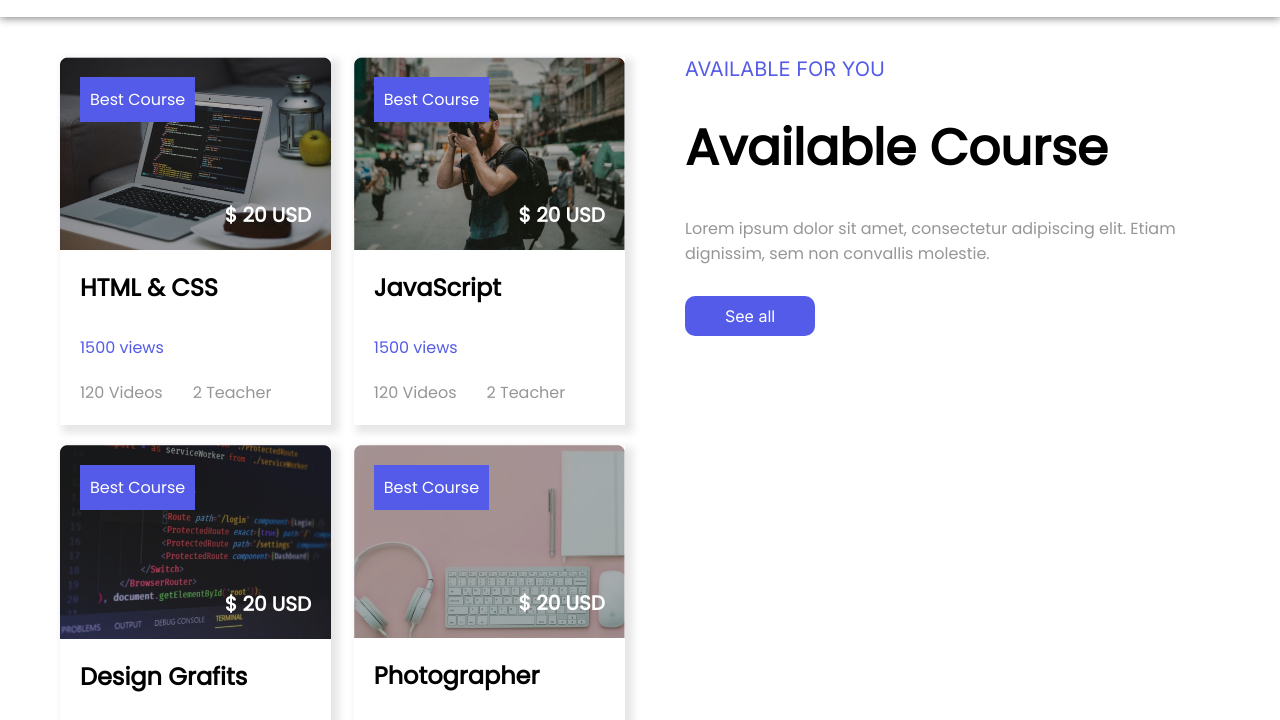
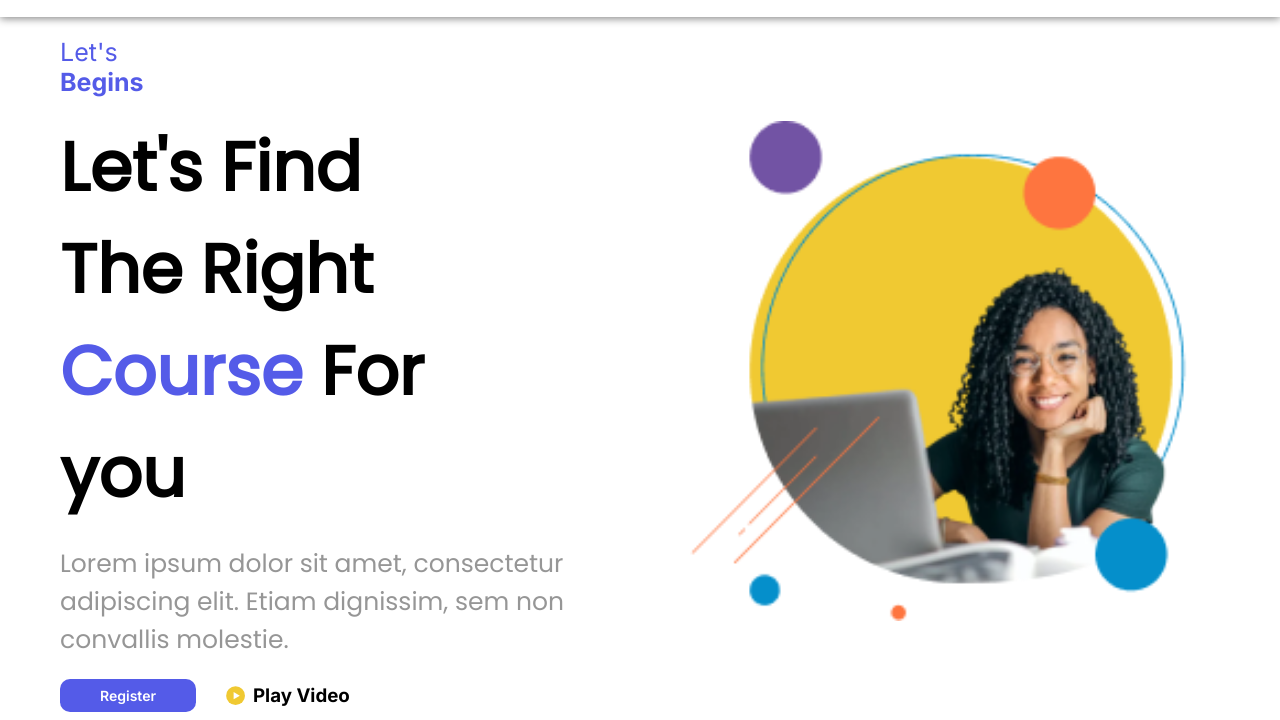
Before and after one commit to Yazan-Alsade/CourseDesign, a plain HTML site: page index.html in a window 1280 px wide. Shown: the part 60-780 px from the top of the page. Drawn offline with Linux system fonts and the light colour scheme.

Commit message:
add section find Course

```diff
--- a/assets/css/style.css
+++ b/assets/css/style.css
@@ -73,9 +73,75 @@ header .auth .login {
   color: #545be8;
   border: 2px solid #545be8;
 }
-header .auth .register {
+.register {
   background-color: #545be8;
   color: #fff;
+}
+/* Section find course  */
+.find-course {
+  background-color: #fff;
+  display: flex;
+  gap: 40px;
+}
+
+.find-course .left-find-course {
+  width: calc((100% - 40px) / 2);
+  padding: 20px 0;
+  display: flex;
+  flex-direction: column;
+  gap: 20px;
+}
+.find-course .left-find-course p:nth-child(1) {
+  color: #545be8;
+  font-family: "Inter";
+  width: fit-content;
+  display: flex;
+  flex-direction: column;
+}
+.find-course .left-find-course p:nth-child(1) span {
+  color: #545be8;
+  font-weight: 700;
+  font-family: "Inter";
+}
+.find-course .left-find-course h2 {
+  font-size: 68px;
+  width: 70%;
+}
+.find-course .left-find-course h2 span {
+  color: #545be8;
+}
+.find-course .left-find-course p {
+  color: #969696;
+  font-size: 25px;
+}
+.find-course .left-find-course .find-info-course .register {
+  padding: 8px 40px;
+  border-radius: 10px;
+  font-family: "Inter", sans-serif;
+  font-weight: 600;
+  font-size: 14px;
+}
+.find-course .left-find-course .find-info-course h3 {
+  font-family: "Inter";
+}
+.find-info-course {
+  display: flex;
+  gap: 30px;
+  align-items: center;
+}
+.find-info-course .play-video {
+  display: flex;
+  align-items: center;
+  gap: 7px;
+}
+
+.find-course .right-find-course {
+  width: calc((100% - 40px) / 2);
+  text-align: center;
+}
+.find-course .right-find-course img {
+  width: 500px;
+  height: 500px;
 }
 
 .courses {
--- a/index.html
+++ b/index.html
@@ -41,6 +41,50 @@
       </div>
     </header>
     <main>
+      <!-- Start section find course -->
+      <section class="find-course">
+        <div class="container">
+          <div class="row">
+            <div class="left-find-course">
+              <p>Let's <span>Begins</span></p>
+              <h2>Let's Find The Right <span>Course</span> For you</h2>
+              <p>
+                Lorem ipsum dolor sit amet, consectetur adipiscing elit. Etiam
+                dignissim, sem non convallis molestie.
+              </p>
+              <div class="find-info-course">
+                <a class="register" href="">Register</a>
+                <div class="play-video">
+                  <svg
+                    width="14"
+                    height="14"
+                    viewBox="0 0 14 14"
+                    fill="none"
+                    xmlns="http://www.w3.org/2000/svg"
+                  >
+                    <circle
+                      cx="6.6912"
+                      cy="6.7504"
+                      r="6.58976"
+                      fill="#F0C932"
+                    />
+                    <path
+                      d="M9.67712 6.75036L5.3526 9.24712V4.25359L9.67712 6.75036Z"
+                      fill="white"
+                    />
+                  </svg>
+                  <h3>Play Video</h3>
+                </div>
+              </div>
+            </div>
+            <div class="right-find-course">
+              <img src="assets/images/public/Group 6.png" alt="" />
+            </div>
+          </div>
+        </div>
+      </section>
+      <!-- end section Fing Course -->
+      <!-- Start Section Courses  -->
       <section class="courses">
         <div class="container">
           <div class="row">
```
Also changed, not shown: assets/images/public/Group 1964.png (added), assets/images/public/Group 6.png (renamed from assets/images/Group 6.png), user1.jpg (deleted).
